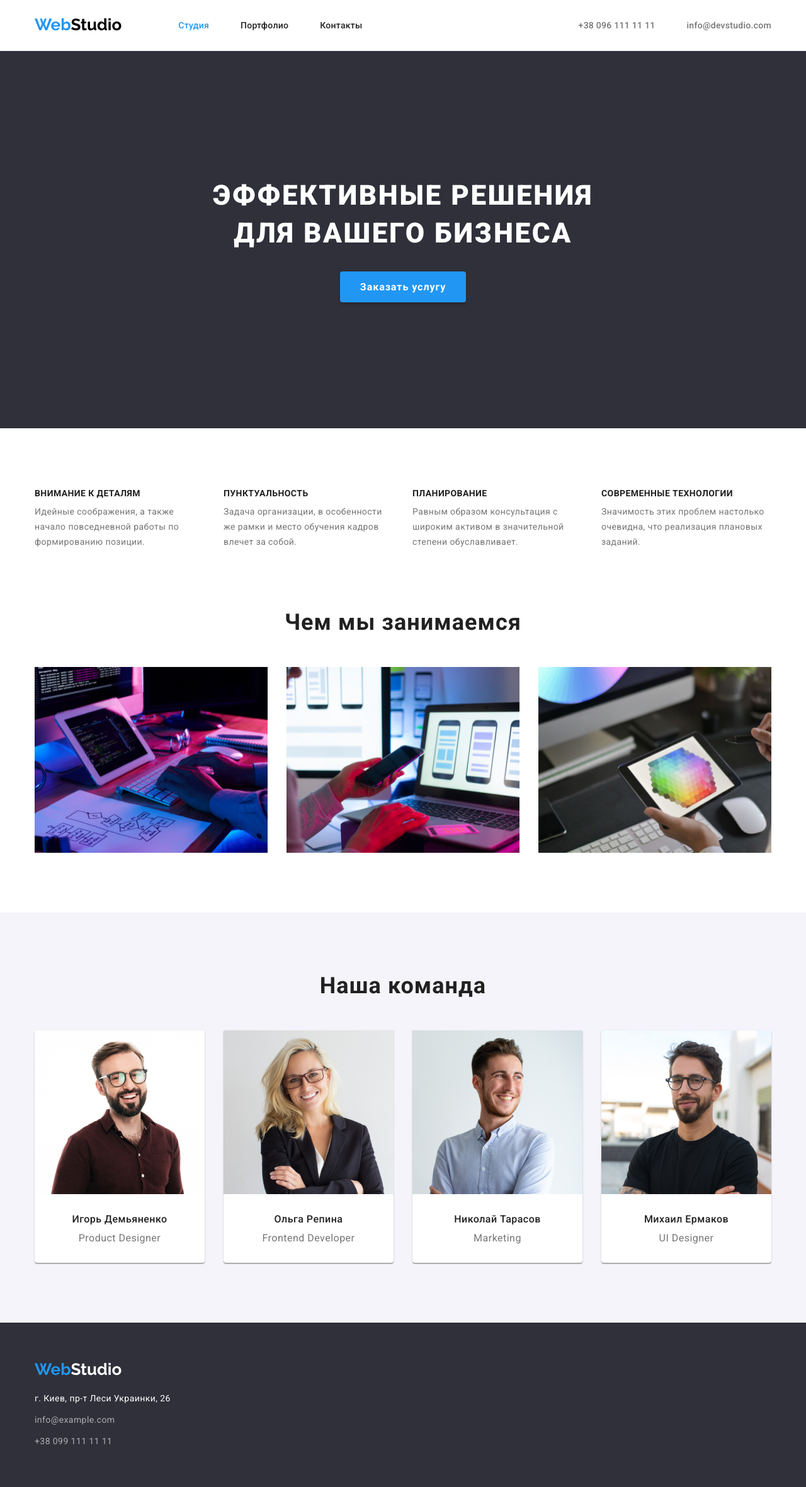
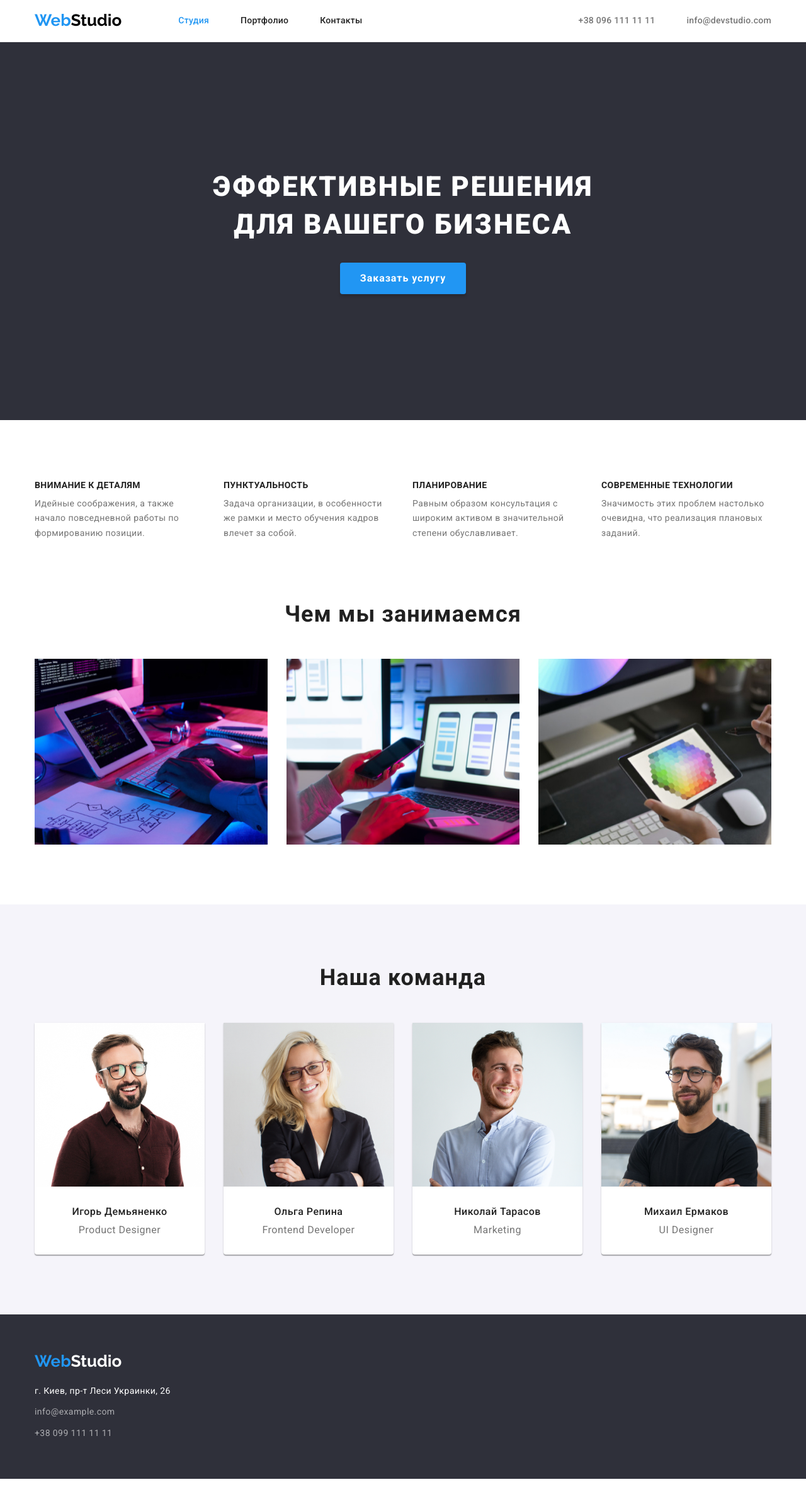
Before and after one commit to juliedevdes/goit-markup-hw-03, a plain HTML site: page index.html in a window 1280 px wide. Shown: the whole page at 63% size. Drawn offline with nearby package versions, Linux system fonts and the light colour scheme.

Commit message:
Fixed hirerchy with padding-margin

```diff
--- a/css/styles.css
+++ b/css/styles.css
@@ -76,9 +76,8 @@
             /* --- header --- */
 
             .header {
-                padding-top: 25px;
-                padding-bottom: 25px;
                 border-bottom: 1px solid #ECECEC;
+                display: block;
                 ;
             }
 
@@ -111,6 +110,9 @@
                 font-size: 14px;
                 line-height: 1.14;
                 letter-spacing: 0.02em;
+                padding-top: 25px;
+                padding-bottom: 25px;
+                display: block;
             }
 
             .nav:hover,
@@ -126,6 +128,9 @@
                 line-height: 1.14;
                 letter-spacing: 0.02em;
                 color: var(--second-color);
+                padding-top: 25px;
+                padding-bottom: 25px;
+                display: block;
             }
 
             .current {
@@ -134,7 +139,7 @@
             /* --- main ---*/
             /* --- hero ---*/
 
-            .hero {
+            .hero-section {
                 background-color: var(--background-color-dark);
                 display: flex;
                 justify-content: center;
@@ -143,6 +148,13 @@
                 padding-bottom: 200px;
                 padding-top: 200px;
             }
+            /*
+            .hero (висел на див вместе с контейнером) {
+                display: flex;
+                justify-content: center;
+                align-items: center;
+                flex-direction: column;
+            } */
 
             .hero-h1 {
                 font-weight: 900;
@@ -152,11 +164,10 @@
                 letter-spacing: 0.06em;
                 text-transform: uppercase;
                 color: var(--white-font);
-                display: flex;
-                justify-content: center;
-                align-items: center;
+                display: block;
+                width: 690px;
+                margin: 0 auto;
                 margin-bottom: 30px;
-                width: 690px;
             }
 
             .hero-button {
@@ -167,9 +178,7 @@
                 font-weight: 700;
                 font-size: 16px;
                 line-height: 1.87;
-                display: flex;
-                align-items: center;
-                text-align: center;
+                display: block;
                 letter-spacing: 0.06em;
                 color: var(--white-font);
                 cursor: pointer;
@@ -178,6 +187,7 @@
                 padding-top: 10px;
                 padding-right: 32px;
                 padding-left: 32px;
+                margin: 0 auto;
             }
 
             .hero-button:hover,
@@ -189,10 +199,13 @@
             }
             /* --- features --- */
 
+            .features-section {
+                padding-top: 95px;
+                padding-bottom: 95px;
+            }
+
             .features-list {
                 display: flex;
-                padding-top: 95px;
-                padding-bottom: 47px;
                 margin-left: -30px;
             }
 
@@ -206,6 +219,7 @@
             } */
 
             .features-header {
+                display: flex;
                 font-weight: 700;
                 font-size: 14px;
                 line-height: 16px;
@@ -215,6 +229,7 @@
             }
 
             .features-text {
+                display: flex;
                 font-size: 14px;
                 line-height: 1.71;
                 letter-spacing: 0.03em;
@@ -223,7 +238,6 @@
             /* --- we-do --- */
 
             .wedo-section {
-                padding-top: 47px;
                 padding-bottom: 95px;
             }
 
@@ -245,9 +259,6 @@
 
             .team-section {
                 background-color: var(--background-color-soft-gray);
-            }
-
-            .team {
                 padding-top: 95px;
                 padding-bottom: 95px;
             }
@@ -256,9 +267,10 @@
                 display: flex;
                 /* justify-content: space-between; */
                 margin-left: -30px;
+                width: 1170px;
             }
 
-            .card {
+            .team-card {
                 background: var(--white-font);
                 box-shadow: 0px 1px 3px rgba(0, 0, 0, 0.12), 0px 1px 1px rgba(0, 0, 0, 0.14), 0px 2px 1px rgba(0, 0, 0, 0.2);
                 border-radius: 0px 0px 4px 4px;
@@ -271,10 +283,15 @@
                 font-size: 16px;
                 line-height: 1.19;
                 letter-spacing: 0.03em;
-                display: flex;
-                justify-content: center;
-                margin-top: 30px;
+                text-align: center;
                 margin-bottom: 10px;
+            }
+
+            .team-capture {
+                padding-bottom: 30px;
+                padding-top: 30px;
+                padding-right: 50px;
+                padding-left: 50px;
             }
 
             .card-text {
@@ -282,9 +299,7 @@
                 line-height: 1.19;
                 letter-spacing: 0.03em;
                 color: var(--second-color);
-                display: flex;
-                justify-content: center;
-                margin-bottom: 30px;
+                text-align: center;
             }
             /* --- footer --- */
 
@@ -295,14 +310,19 @@
             .footer-section {
                 padding-top: 60px;
                 padding-bottom: 60px;
+                background-color: var(--background-color-dark);
             }
 
             .logo-light {
                 color: var(--white-font);
             }
 
-            .footer {
-                background-color: var(--background-color-dark);
+            .logo-down {
+                font-family: 'Raleway', sans-serif;
+                font-weight: 700;
+                font-size: 26px;
+                line-height: 1, 19;
+                color: var(--acent-color);
             }
 
             .address-item:not(:last-child) {
@@ -322,58 +342,21 @@
                 letter-spacing: 0.03em;
                 color: rgba(255, 255, 255, 0.6);
             }
+
+            .address:focus,
+            .bottom-contacts:focus,
+            .address:hover,
+            .bottom-contacts:hover {
+                color: var(--acent-color);
+            }
             /* ========= PORTFOLIO PAGE ========= */
+            /* хэдер и футер тупо скопированы
+            переместила только класс - current */
 
-            .portfolio {
+            .portfolio-section {
                 padding-bottom: 95px;
             }
-
-            .card-capture {
-                padding-left: 25px;
-                padding-bottom: 20px;
-                border: 1px solid #EEEEEE;
-                border-top: none;
-            }
-
-            .card-case {
-                margin-left: 30px;
-                margin-top: 30px;
-            }
-
-            .case-list {
-                display: flex;
-                flex-wrap: wrap;
-                margin-top: -30px;
-                margin-left: -30px;
-                flex-basis: calc(100% / 3 - 30px)
-            }
-            /* .card-case:not(:nth-last-child(-n + 3)) {
-                margin-bottom: 30px;
-            } */
-
-            .btn-list {
-                display: flex;
-                justify-content: center;
-                padding-top: 50px;
-                padding-bottom: 50px;
-                padding-top: 95px;
-            }
-
-            .card-header-portfolio {
-                font-weight: 700;
-                font-size: 18px;
-                line-height: 2;
-                letter-spacing: 0.06em;
-                padding-bottom: 5px;
-                padding-top: 20px;
-            }
-
-            .card-text-portfolio {
-                font-size: 16px;
-                line-height: 1.87;
-                letter-spacing: 0.03em;
-                color: var(--second-color);
-            }
+            /* кнопки сверху */
 
             .filter-button {
                 font-weight: 500;
@@ -392,6 +375,14 @@
                 padding-right: 22px;
             }
 
+            .btn-list {
+                display: flex;
+                justify-content: center;
+                padding-top: 50px;
+                padding-bottom: 50px;
+                padding-top: 95px;
+            }
+
             .btn-list-item:not(:last-child) {
                 margin-right: 8px;
             }
@@ -404,10 +395,44 @@
                 border-radius: 4px;
                 border: 0px;
             }
+            /* карточка */
 
-            .address:focus,
-            .bottom-contacts:focus,
-            .address:hover,
-            .bottom-contacts:hover {
-                color: var(--acent-color);
+            .case-list {
+                display: flex;
+                flex-wrap: wrap;
+                margin-top: -30px;
+                margin-left: -30px;
+                flex-basis: calc(100% / 3 - 30px)
             }
+
+            .por-card {
+                margin-left: 30px;
+                margin-top: 30px;
+            }
+
+            .card-capture {
+                padding-left: 25px;
+                padding-bottom: 20px;
+                border: 1px solid #EEEEEE;
+                border-top: none;
+                padding-top: 20px;
+                padding-right: 25px;
+            }
+
+            .card-header-portfolio {
+                font-weight: 700;
+                font-size: 18px;
+                line-height: 2;
+                letter-spacing: 0.06em;
+                margin-bottom: 5px;
+            }
+
+            .card-text-portfolio {
+                font-size: 16px;
+                line-height: 1.87;
+                letter-spacing: 0.03em;
+                color: var(--second-color);
+            }
+            /* .card-case:not(:nth-last-child(-n + 3)) {
+                margin-bottom: 30px;
+            } */
--- a/index.html
+++ b/index.html
@@ -14,7 +14,7 @@
 
 <body>
     <header class="header">
-        <div class="container navigation">
+        <div class="navigation container">
             <nav>
                 <ul class="list navigation">
                     <li><a class="logo link" lang="en" href="./index.html">Web<span class="logo-dark">Studio</span></a></li>
@@ -34,19 +34,21 @@
 
     <main>
         <!-- HERO -->
-        <section class="hero">
+        <section class="hero-section">
+            <div class="container">
                 <h1 class="hero-h1">Эффективные решения для вашего бизнеса</h1>
                 <button class="hero-button" type="button">Заказать услугу</button>
+            </div>
         </section>
         <!--FEATURES-->
-        <section class="features">
+        <section class="features-section">
             <div class="container">
                 <h2 class="visually-hidden">Наши преимущества</h2>
-                <ul class="list">
-                    <div class="features-list">
+                <ul class="list features-list">
                     <li class="feature-item">
                         <h3 class="features-header">Внимание к деталям</h3>
                         <p class="features-text">Идейные соображения, а также начало повседневной работы по формированию позиции.</p>
+
                     </li>
                     <li class="feature-item">
                         <h3 class="features-header">Пунктуальность</h3>
@@ -60,19 +62,14 @@
                         <h3 class="features-header">Современные технологии</h3>
                         <p class="features-text">Значимость этих проблем настолько очевидна, что реализация плановых заданий.</p>
                     </li>
-                    </div>
-
                 </ul>
             </div>
 
 
-
-
-
         </section>
         <!--WEDO-->
-        <section>
-            <div class="wedo-section container">
+        <section class="wedo-section">
+            <div class="container">
                 <h2 class="headline-section">Чем мы занимаемся</h2>
                 <ul class="list wedo-img">
                     <li><img src="./images/box_1.jpg" alt="человек работает по планшету с клавиатурой" width="370" height="295"></li>
@@ -83,40 +80,58 @@
             </div>
 
         </section>
+
+        <!--TEAM-->
+
         <section class="team-section">
-            <!--TEAM-->
-            <div class=" team container">
+            <div class="container">
                 <h2 class="headline-section">Наша команда</h2>
                 <ul class="team-list list">
-                    <li class="card">
+                    <li>
+                        <div class="team-card">
                             <img src="./images/people/igor.jpg" alt="игорь в очках с бородой улыбается" width="270" height="260">
+                            <div class="team-capture">
                                 <h3 class="card-header">Игорь Демьяненко</h3>
                                 <p class="card-text" lang="en">Product Designer</p>
+                            </div>
+                        </div>
 
                     </li>
-                    <li class="card">
+                    <li>
+                        <div class="team-card">
                             <img src="./images/people/olga.jpg" alt="ольга в очках улыбается" width="270" height="260">
+                            <div class="team-capture">
                                 <h3 class="card-header">Ольга Репина</h3>
                                 <p class="card-text" lang="en">Frontend Developer</p>
+                            </div>
+                        </div>
                     </li>
-                    <li class="card">
+                    <li>
+                        <div class="team-card">
                             <img src="./images/people/nick.jpg" alt="николай улыбается" width="270" height="260">
+                            <div class="team-capture">
                                 <h3 class="card-header">Николай Тарасов</h3>
                                 <p class="card-text" lang="en">Marketing</p>
+                            </div>
+                        </div>
                     </li>
-                    <li class="card">
+                    <li>
+                        <div class="team-card">
                             <img src="./images/people/michal.jpg" alt="михаил немного улыбается" width="270" height="260">
+                            <div class="team-capture">
                                 <h3 class="card-header">Михаил Ермаков</h3>
                                 <p class="card-text" lang="en">UI Designer</p>
+                            </div>
+                        </div>
                     </li>
                 </ul>
             </div>
 
         </section>
     </main>
-    <footer class="footer">
-        <div class=" footer-section container">
-            <a lang="en" class="logo link " href="./index.html">Web<span class="logo-light">Studio</span></a>
+    <footer class="footer-section">
+        <div class=" container">
+            <a lang="en" class="logo-down link " href="./index.html">Web<span class="logo-light">Studio</span></a>
             <address class="general-adress">
             <ul class="list">
                 <li class="address-item"><a class="link address" href="https://goo.gl/maps/BEkhHuZWLyBjJodx8" target="_blank" rel="noreferrer noopenerr" >г. Киев, пр-т Леси Украинки, 26</a></li>
```
Also changed, not shown: portfolio.html (+43 -18 lines). Lines whose indentation alone changed are shown as unchanged.
